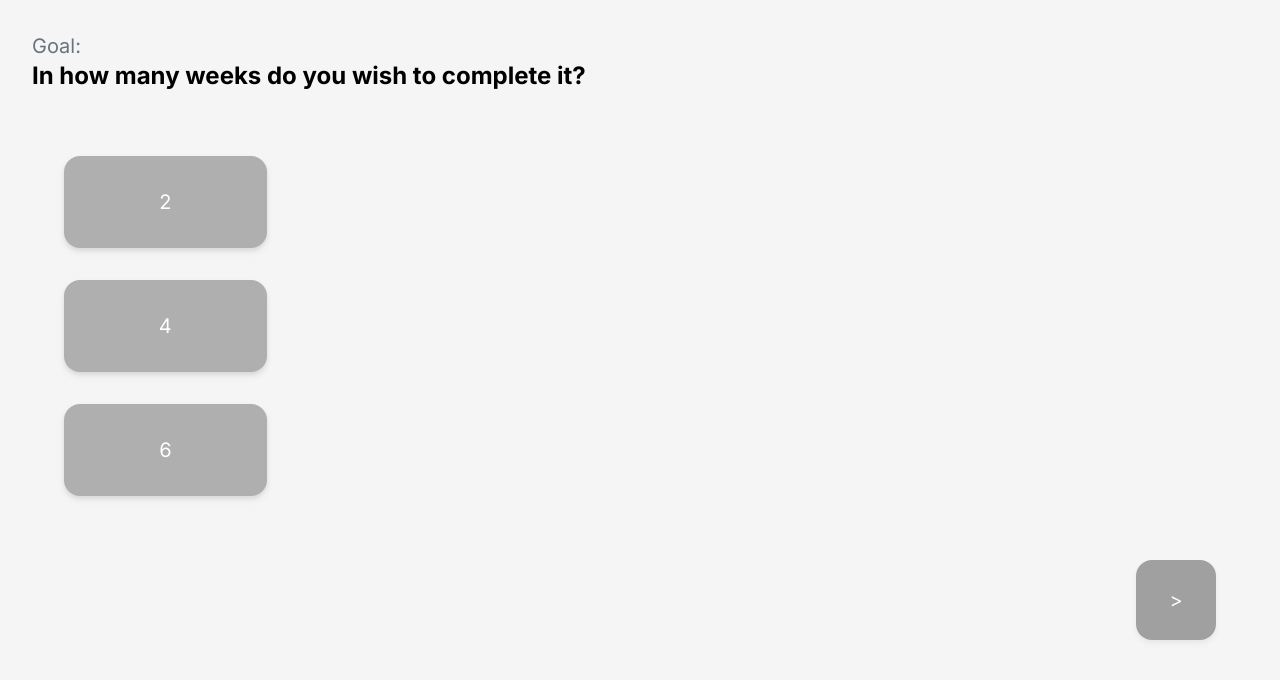
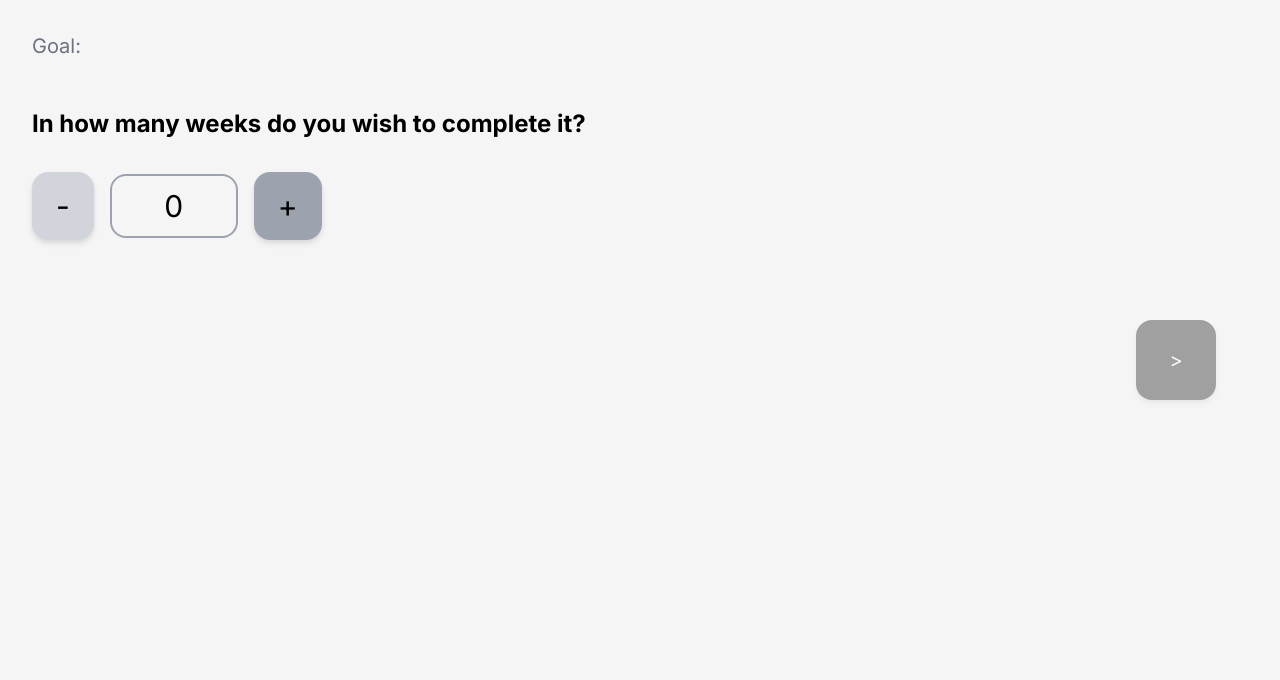
Before and after one commit to AlejandroALopez/overplan, a Next.js app: page /planner/weeks in a window 1280 px wide. Shown: the top 680 px of the page. Built offline with nearby package versions, Linux system fonts and the light colour scheme.

Commit message:
num weeks input

```diff
--- a/src/app/planner/weeks/page.tsx
+++ b/src/app/planner/weeks/page.tsx
@@ -6,16 +6,36 @@ import { useAppSelector, useAppDispatch } from "@/lib/store";
 import { WeekOptionProps } from "@/lib/types/plannerProps";
 import { setNumWeeks } from "@/lib/store/inputSlice";
 
-const WeekOption: React.FC<WeekOptionProps> = ({ option, selectedTime, setSelectedTime }) => {
+const WeekSelector: React.FC<WeekOptionProps> = ({ weeks, setWeeks }) => {
+    const title = "In how many weeks do you wish to complete it?";
+    const MIN_VALUE = 1;
+    const MAX_VALUE = 20;
+
     return (
-        <button
-            className={`w-3/6 p-8 border-none rounded-2xl drop-shadow-md
-                transition hover:scale-110 duration-300
-                ${selectedTime === option ? "bg-[#4d4d4d]" : "bg-[#afafaf]"}`}
-            onClick={() => setSelectedTime(option)}
-        >
-            <p className="text-xl text-white">{option}</p>
-        </button>
+        <div className="flex flex-col my-12">
+            <p className="text-2xl font-bold">{title}</p>
+            <div className="flex flex-row items-center gap-4 my-8">
+                <button
+                    className={`px-6 py-4 rounded-2xl drop-shadow-md
+                    transition hover:scale-110 duration-300 cursor-pointer
+                    ${weeks >= MIN_VALUE ? "bg-gray-400" : "bg-gray-300"}`}
+                    onClick={() => (weeks >= MIN_VALUE) ? setWeeks(weeks - 1) : null}
+                >
+                    <p className="text-3xl">-</p>
+                </button>
+                <div className="flex items-center justify-center w-32 h-16 rounded-2xl border-2 border-solid border-gray-400">
+                    <p className="text-3xl">{weeks}</p>
+                </div>
+                <button
+                    className={`bg-gray-400 px-6 py-4 rounded-2xl drop-shadow-md
+                    transition hover:scale-110 duration-300 cursor-pointer
+                    ${weeks <= MAX_VALUE - 1 ? "bg-gray-400" : "bg-gray-300"}`}
+                    onClick={() => (weeks <= MAX_VALUE - 1) ? setWeeks(weeks + 1) : null}
+                >
+                    <p className="text-3xl">+</p>
+                </button>
+            </div>
+        </div>
     )
 }
 
@@ -23,14 +43,11 @@ export default function SetWeeks() {
     const dispatch = useAppDispatch();
     const goal = useAppSelector(state => state.input.goal);
 
-    const question = "In how many weeks do you wish to complete it?";
-    const options = [2, 4, 6]; // suggested number of weeks
-
-    const [selectedTime, setSelectedTime] = useState<number>(0);
+    const [weeks, setWeeks] = useState<number>(0);
 
     const submitTime = () => {
-        console.log("# weeks: ", selectedTime);
-        dispatch(setNumWeeks(selectedTime));
+        console.log("# weeks: ", weeks);
+        dispatch(setNumWeeks(weeks));
         // TODO: API call to create plan
     }
 
@@ -39,19 +56,14 @@ export default function SetWeeks() {
             <p className="text-gray-500 text-xl">
                 Goal: <span className="text-[#a52a2a] font-bold">{goal}</span>
             </p>
-            <p className="text-2xl font-bold">{question}</p>
-            <div className="flex flex-col gap-8 my-16 mx-8 w-2/6">
-                {options.map((opt: number, index: number) => (
-                    <WeekOption key={index} option={opt} selectedTime={selectedTime} setSelectedTime={setSelectedTime} />
-                ))}
-            </div>
+            <WeekSelector weeks={weeks} setWeeks={setWeeks} />
             <div className="mx-8 text-right">
                 <Link href="/planner/result">
                     <button
                         className={`w-20 h-20 p-4 border-none rounded-2xl bg-[#4d4d4d]
                             drop-shadow-md transition hover:scale-110 duration-300 cursor-pointer
-                            ${selectedTime === 0 && "opacity-50"}`}
-                        disabled={selectedTime === 0}
+                            ${weeks === 0 && "opacity-50"}`}
+                        disabled={weeks === 0}
                         onClick={() => submitTime()}
                     >
                         <p className="text-xl text-white">&gt;</p>
--- a/src/components/header.tsx
+++ b/src/components/header.tsx
@@ -4,13 +4,13 @@ export default function Header() {
     return (
         <div className="flex flex-row w-full items-center text-center gap-16 py-4 px-8 bg-red-700">
             <Link href="/">
-                <button className="text-white text-xl font-bold transition hover:scale-110 duration-300">Home</button>
+                <button className="text-white text-xl font-semibold transition hover:scale-110 duration-300">Home</button>
             </Link>
             <Link href="/planner/goal">
-                <button className="text-white text-xl font-bold transition hover:scale-110 duration-300">Create a Plan</button>
+                <button className="text-white text-xl font-semibold transition hover:scale-110 duration-300">Create a Plan</button>
             </Link>
             <Link href="/dashboard/week">
-                <button className="text-white text-xl font-bold transition hover:scale-110 duration-300">My Week</button>
+                <button className="text-white text-xl font-semibold transition hover:scale-110 duration-300">My Week</button>
             </Link>
         </div>
     );
--- a/src/lib/types/plannerProps.ts
+++ b/src/lib/types/plannerProps.ts
@@ -7,9 +7,8 @@ export interface GoalIdeaProps {
 }
 
 export interface WeekOptionProps {
-    option: number;
-    selectedTime: number;
-    setSelectedTime: Dispatch<SetStateAction<number>>;
+    weeks: number;
+    setWeeks: Dispatch<SetStateAction<number>>;
 }
 
 export interface WeekProps {
```
